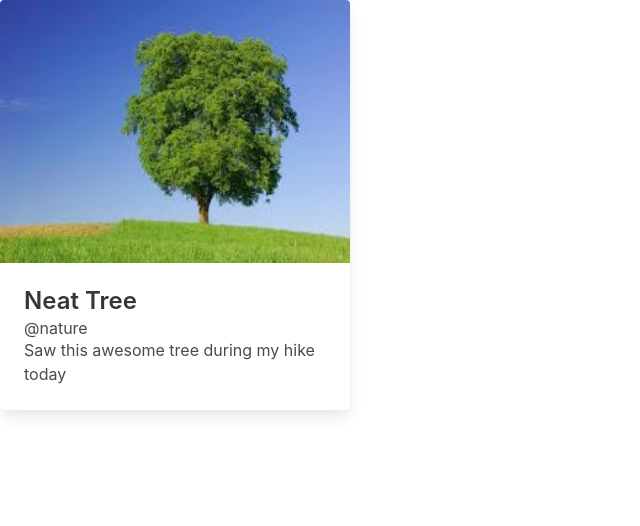
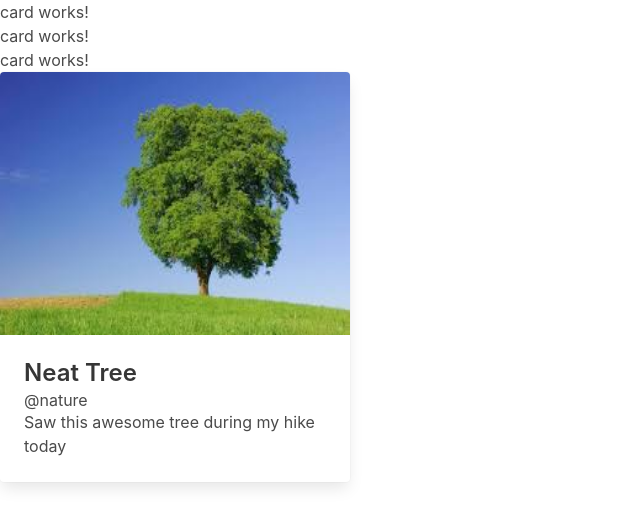
Before and after one commit to evgeniyp92/angular-learning, an Angular app in the folder cards/: page / in a window 1280 px wide. Shown: the top 526 px of the page, without its empty margins (0-640 px from the left). Built offline with nearby package versions, Linux system fonts and the light colour scheme.

Commit message:
basic component rendering logic

```diff
--- a/cards/src/app/app.component.html
+++ b/cards/src/app/app.component.html
@@ -1,3 +1,8 @@
+<!-- name of the html tag is determined in the component class -->
+<app-card></app-card>
+<app-card></app-card>
+<app-card></app-card>
+
 <div class="card">
   <div class="card-image">
     <figure class="image is-4by3">
--- a/cards/src/app/app.component.ts
+++ b/cards/src/app/app.component.ts
@@ -1,12 +1,14 @@
 import { Component } from '@angular/core';
 import { RouterOutlet } from '@angular/router';
+import { CardComponent } from './card/card.component';
 
 @Component({
   selector: 'app-root',
   standalone: true,
-  imports: [RouterOutlet],
+  // must import component here for child to render
+  imports: [RouterOutlet, CardComponent],
   templateUrl: './app.component.html',
-  styleUrl: './app.component.css'
+  styleUrl: './app.component.css',
 })
 export class AppComponent {
   title = 'cards';
--- /dev/null
+++ b/cards/src/app/card/card.component.html
@@ -0,0 +1,3 @@
+<!-- Use ng create component [name] to scaffold a component -->
+
+<p>card works!</p>
```
Also changed, not shown: cards/src/app/card/card.component.ts (added, +12 -0 lines), cards/src/app/card/card.component.css (added), 1 other file (tests, documents, lock files or other folders).
